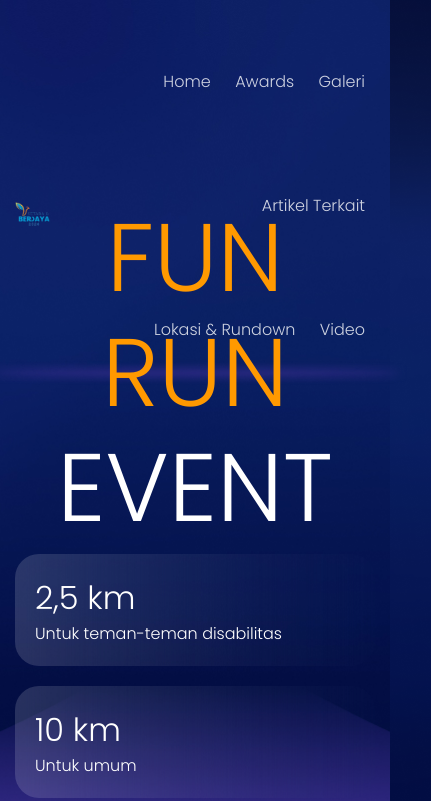
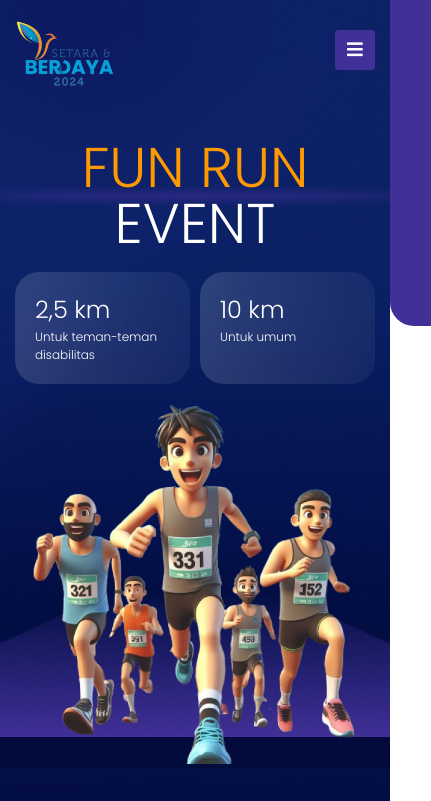
Before and after one commit to protofile/setara-berdaya-fun-run, a plain HTML site: page index.html in a window 390 px wide. Shown: the top 801 px of the page, 431 px wide, since content can reach past the window. Drawn offline with nearby package versions, Linux system fonts and the light colour scheme.

Commit message:
update pon

```diff
--- a/asset/css/main.css
+++ b/asset/css/main.css
@@ -575,3 +575,116 @@ footer p{
     -ms-border-radius: 50%;
     -o-border-radius: 50%;
 }
+
+.for-mobile{
+    display: none;
+}
+
+@media only screen and (max-width:1024px){
+    .for-mobile{
+        display: block;
+    }
+    .for-desktop{
+        display: none;
+    }
+    .master{
+        overflow-x: hidden;
+    }
+    .mobile-menu-bt{
+        width: 40px;
+        height: 40px;
+        float: right;
+        background: #403097;
+        color: #fff;
+        text-align: center;
+        font-size: 18px;
+        padding-top: 6px;
+        border-radius: 4px;
+        -webkit-border-radius: 4px;
+        -moz-border-radius: 4px;
+        -ms-border-radius: 4px;
+        -o-border-radius: 4px;
+        margin-top: 10px;
+    }
+    .main-menu{
+        position: fixed;
+        width: 60%;
+        top: -200px;
+        right: -60%;
+        z-index: -1;
+        padding-top: 120px;
+        padding-bottom: 40px;
+        background: #403097;
+        transition: all ease-out 0.3s;
+        -webkit-transition: all ease-out 0.3s;
+        -moz-transition: all ease-out 0.3s;
+        -ms-transition: all ease-out 0.3s;
+        -o-transition: all ease-out 0.3s;
+        border-radius: 0 0 0 24px;
+        -webkit-border-radius: 0 0 0 24px;
+        -moz-border-radius: 0 0 0 24px;
+        -ms-border-radius: 0 0 0 24px;
+        -o-border-radius: 0 0 0 24px;
+    }
+    .main-menu.show{
+        right: 0;
+        top: 0;
+    }
+    .main-menu li{
+        width: 100%;
+        float: left;
+    }
+    .main-menu li a{
+        padding: 20px 20px;
+        font-size: 14px;
+    }
+    .hero{
+        padding-top: 140px;
+        height: 768px;
+        margin-bottom: 240px;
+    }
+    .hero h1{
+        font-size: 56px;
+        line-height: 100%;
+        margin-bottom: 20px;
+    }
+    .hero-info{
+        width: calc((100% - 10px) / 2);
+        font-size: 12px;
+        height: 112px;
+    }
+    .hero-info:first-child{
+        margin-right: 10px;
+    }
+    .hero-info span{
+        font-size: 24px;
+    }
+    .hero .img-wrapper{
+        height: 360px;
+        margin-bottom: 40px;
+    }
+    .hero p{
+        font-size: 14px;
+        text-align: center;
+    }
+    .hero .col-md-6 ~ .col-md-3{
+        text-align: center;
+    }
+    .section-title h3{
+        font-size: 24px;
+    }
+    .section-title h3::before, .section-title h3::after{
+        height: 8px;
+    }
+    .gallery{
+        padding-top: 60px;
+    }
+    .gallery::before{
+        width: 100%;
+        height: 80vh;
+    }
+    .video-wrap .play-bt{
+        width: 70px;
+        height: 50px;
+    }
+}
--- a/index.html
+++ b/index.html
@@ -23,12 +23,12 @@
         <section class="header">
             <div class="container">
                 <div class="row">
-                    <div class="col-2">
+                    <div class="col-4 col-md-2">
                         <a href="#" class="logo">
                             <img src="asset/images/logo-setara-berdaya.png" alt="">
                         </a>
                     </div>
-                    <div class="col-10">
+                    <div class="col-8 col-md-10">
                         <ul class="main-menu">
                             <li><a href="#">Home</a></li>
                             <li><a href="#">Awards</a></li>
@@ -37,6 +37,9 @@
                             <li><a href="#">Lokasi & Rundown</a></li>
                             <li><a href="#">Video</a></li>
                         </ul>
+                        <div class="mobile-menu-bt for-mobile">
+                            <i class="fa fa-bars"></i>
+                        </div>
                     </div>
                 </div>
             </div>
@@ -411,30 +414,38 @@
 
     <script>
         $(document).ready(function(){
+
+            $(".mobile-menu-bt").click(function(){
+                $($(this).children(".fa")).toggleClass("fa-bars fa-times");
+                $(".main-menu").toggleClass("show");
+            });
+
             $(".award-slider").owlCarousel({
-                navigation: true,
+                navigation: false,
                 autoPlay: true,
                 items: 4
             });
             $(".gallery-slider").owlCarousel({
-                navigation: true,
+                navigation: false,
                 autoPlay: true,
-                items: 5
+                items: 5,
+                itemsMobile: [768,2]
             });
             $(".news-slider").owlCarousel({
-                navigation: true,
+                navigation: false,
                 autoPlay: true,
                 items: 4
             });
             $(".rundown-slider").owlCarousel({
-                navigation: true,
+                navigation: false,
                 autoPlay: true,
                 items: 4
             });
             $(".sponsor-slider").owlCarousel({
-                navigation: true,
+                navigation: false,
                 autoPlay: true,
-                items: 6
+                items: 6,
+                itemsMobile: [768,2]
             });
 
             $(window).scroll(function() {
@@ -445,6 +456,8 @@
                 $('.header').removeClass("sticky");
             }
             });
+
+
         });
 
 
```
